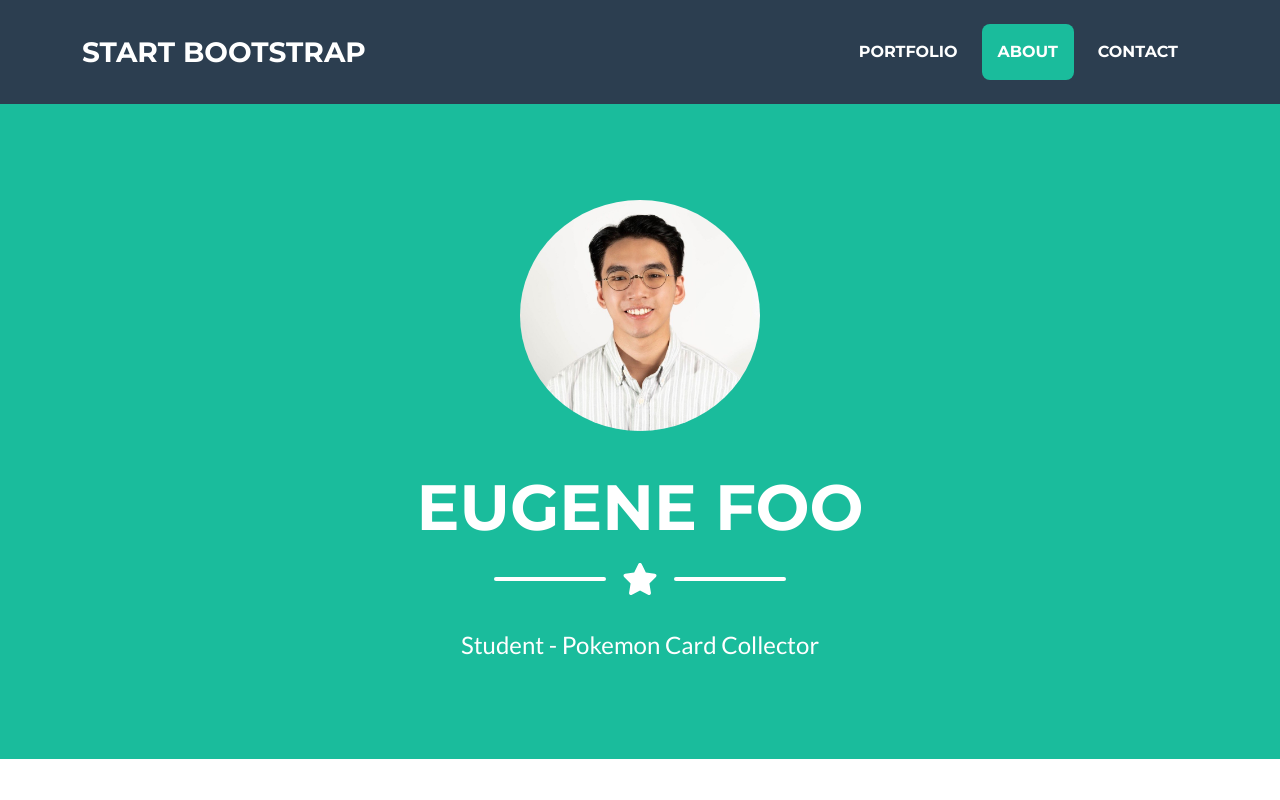
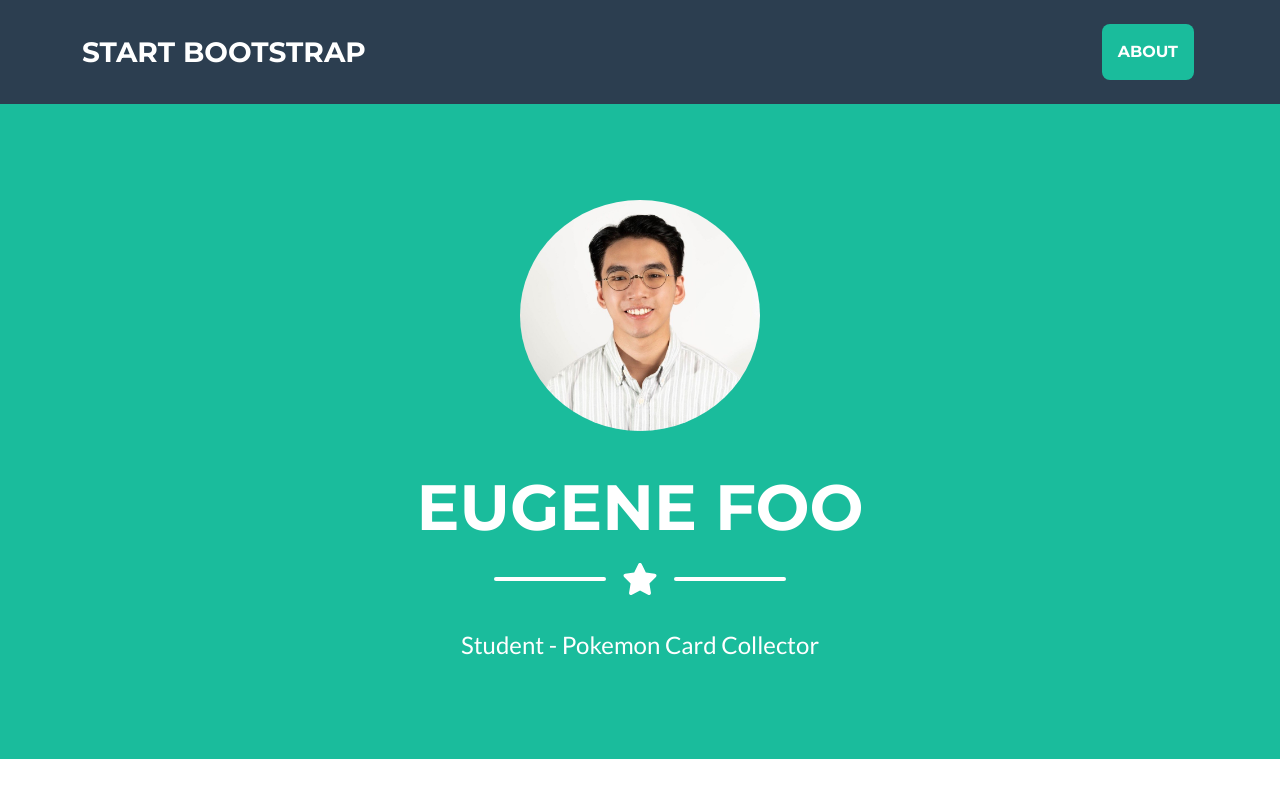
Before and after one commit to eugfoo/assignment, a plain HTML site: page index.html in a window 1280 px wide. Shown: the top 800 px of the page. Drawn offline with nearby package versions, Linux system fonts and the light colour scheme.

Commit message:
nav edit

```diff
--- a/index.html
+++ b/index.html
@@ -27,9 +27,7 @@
                 </button>
                 <div class="collapse navbar-collapse" id="navbarResponsive">
                     <ul class="navbar-nav ms-auto">
-                        <li class="nav-item mx-0 mx-lg-1"><a class="nav-link py-3 px-0 px-lg-3 rounded" href="#portfolio">Portfolio</a></li>
                         <li class="nav-item mx-0 mx-lg-1"><a class="nav-link py-3 px-0 px-lg-3 rounded" href="#about">About</a></li>
-                        <li class="nav-item mx-0 mx-lg-1"><a class="nav-link py-3 px-0 px-lg-3 rounded" href="#contact">Contact</a></li>
                     </ul>
                 </div>
             </div>
```
